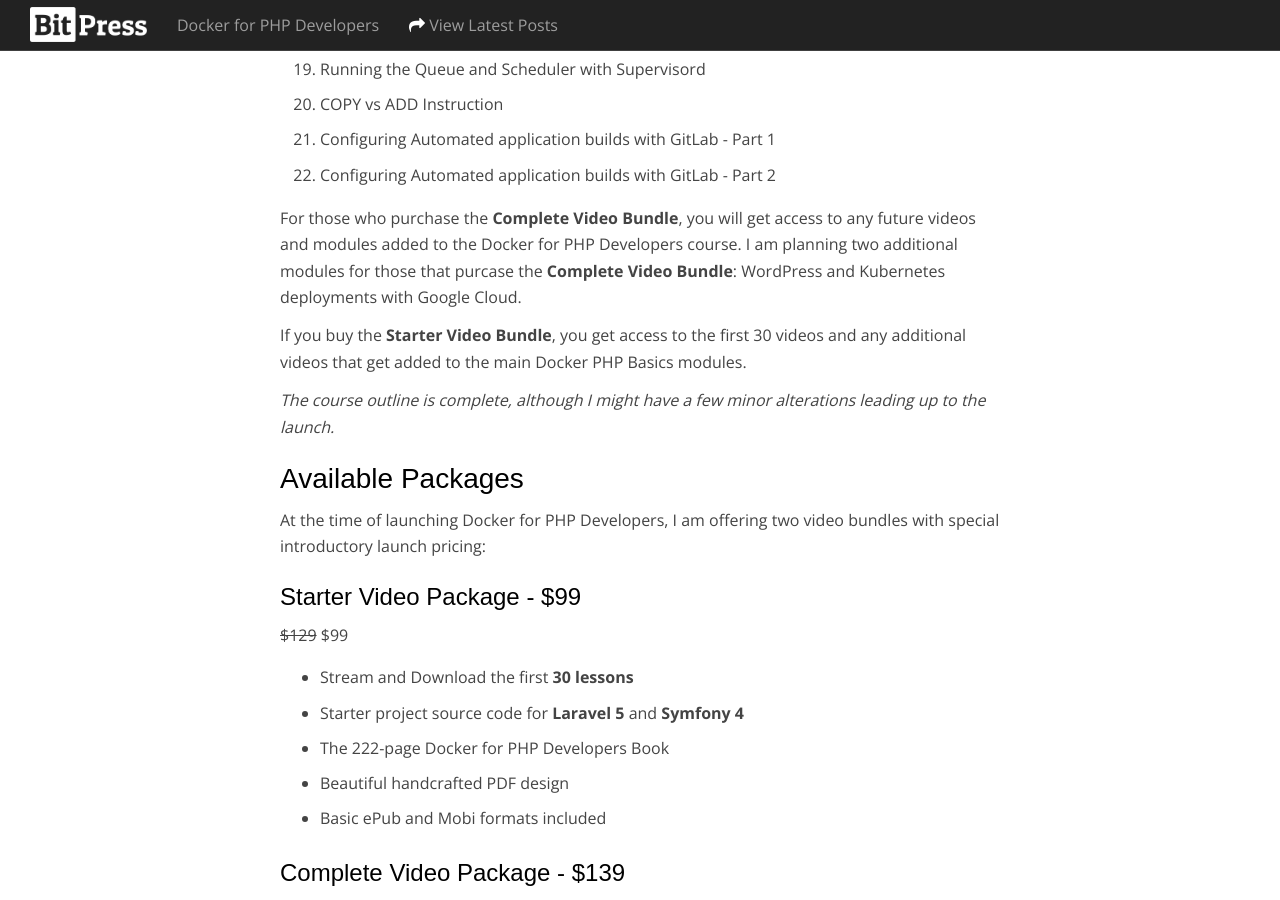
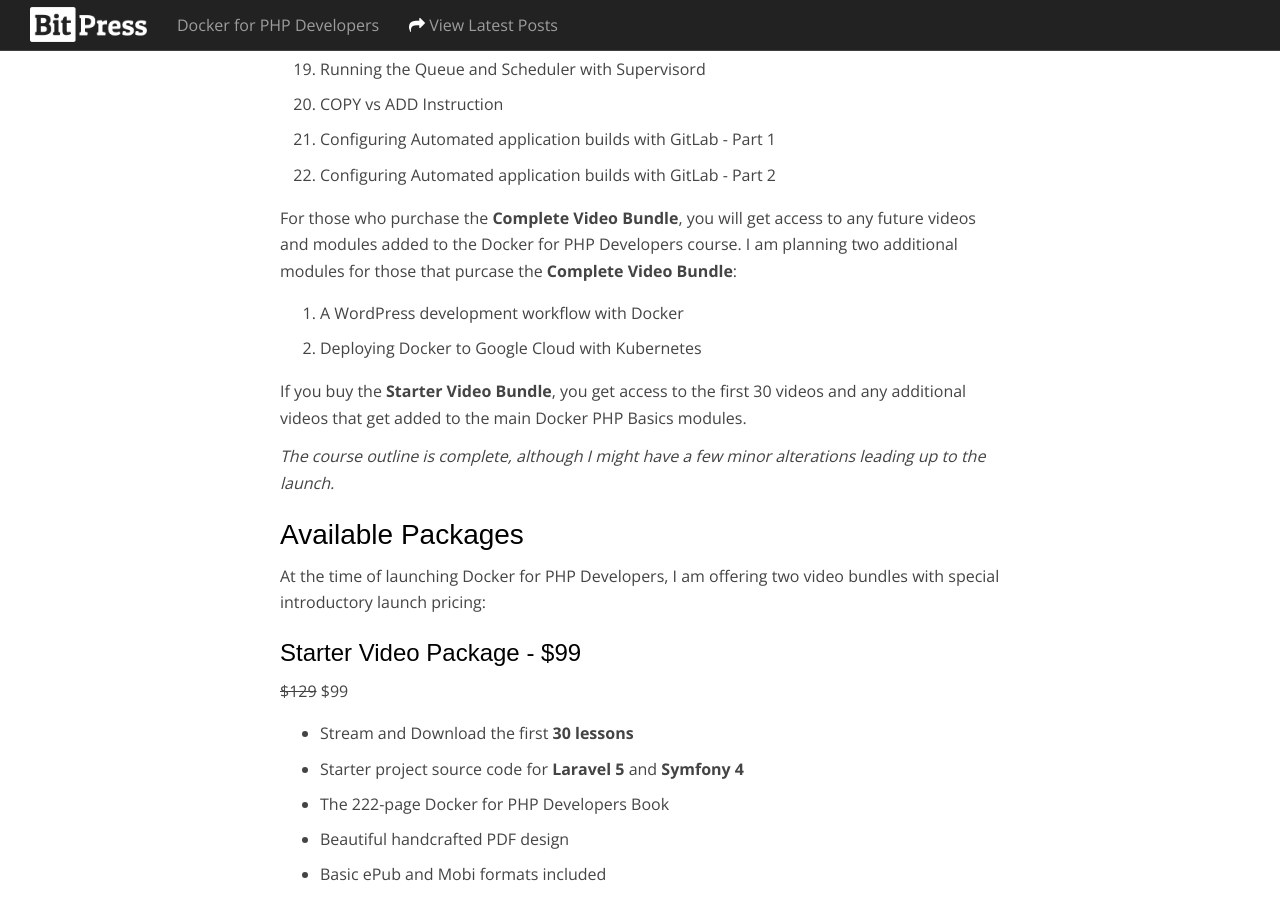
Before and after one commit to bitpressio/bitpressio.github.io, a Jekyll site: the page built from _posts/2018-08-29-docker-php-video-course-outline.md, in a window 1280 px wide and 900 px high, scrolled down 2555 px. Built offline with Jekyll 4.4.1, drawn with Linux system fonts in a browser that asks for light colours; some web fonts are replaced.

Commit message:
Update 2018-08-29-docker-php-video-course-outline.md

```diff
--- a/_posts/2018-08-29-docker-php-video-course-outline.md
+++ b/_posts/2018-08-29-docker-php-video-course-outline.md
@@ -86,7 +86,10 @@
 21. Configuring Automated application builds with GitLab - Part 1
 22. Configuring Automated application builds with GitLab - Part 2
 
-For those who purchase the __Complete Video Bundle__, you will get access to any future videos and modules added to the Docker for PHP Developers course. I am planning two additional modules for those that purcase the __Complete Video Bundle__: WordPress and Kubernetes deployments with Google Cloud.
+For those who purchase the __Complete Video Bundle__, you will get access to any future videos and modules added to the Docker for PHP Developers course. I am planning two additional modules for those that purcase the __Complete Video Bundle__:
+
+1. A WordPress development workflow with Docker
+2. Deploying Docker to Google Cloud with Kubernetes
 
 If you buy the __Starter Video Bundle__, you get access to the first 30 videos and any additional videos that get added to the main Docker PHP Basics modules.
 
```
